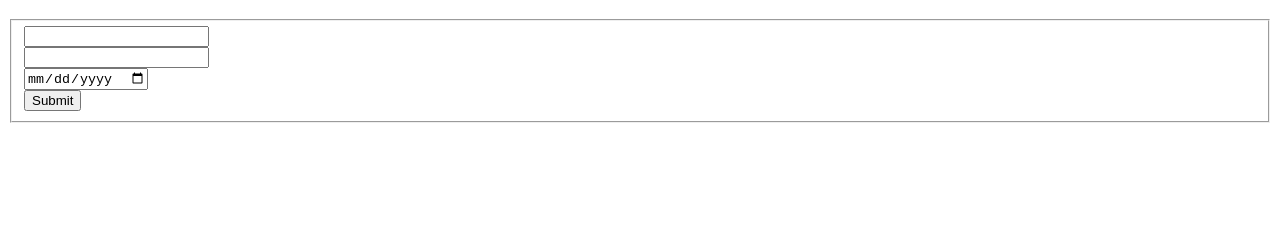
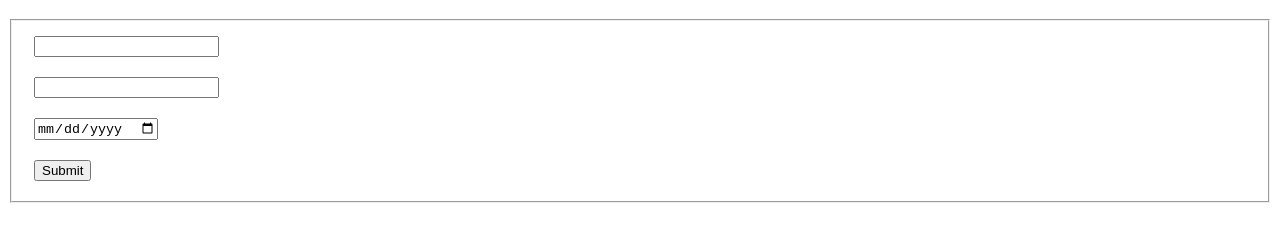
Before and after one commit to pensamentosinsanos/ExerciciosJS, a plain HTML site: page js02/index.html in a window 1280 px wide. Shown: the part 61-302 px from the top of the page. Drawn offline with Linux system fonts and the light colour scheme.

Commit message:
Update style.css

```diff
--- a/js02/style.css
+++ b/js02/style.css
@@ -1,3 +1,3 @@
 input{
-    margi: 10px;
+    margin: 10px;
 }
```
